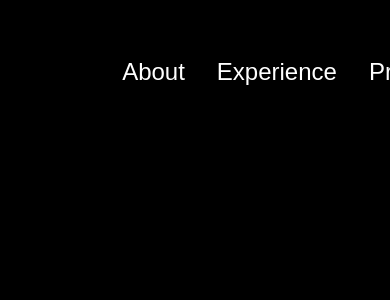
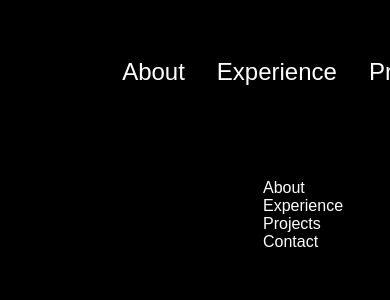
Before and after one commit to VimukthiMK/Portfolio-Vimukthi_Kulathilaka, a React (Create React App) app in the folder portfolio/: page / in a window 390 px wide. Shown: the top 300 px of the page. Built offline with nearby package versions, Linux system fonts and the light colour scheme.

Commit message:
Created hamburger navigation

```diff
--- a/portfolio/src/Components/Header.js
+++ b/portfolio/src/Components/Header.js
@@ -15,6 +15,25 @@ export default function Header() {
         </ul>
       </div>
     </nav>
+
+    {/* Hamburger Navigation */}
+
+    <nav id="hamburger-nav">
+      <div class="logo">Vimukthi</div>
+      <div class="hamburger-menu">
+        <div class="hamburger-icon" onclick="toggleMenu()">
+          <span></span>
+          <span></span>
+          <span></span>
+        </div>
+        <div class="menu-links">
+          <li><a href="#about" onclick="toggleMenu()">About</a></li>
+          <li><a href="#experience" onclick="toggleMenu()">Experience</a></li>
+          <li><a href="#projects" onclick="toggleMenu()">Projects</a></li>
+          <li><a href="#contact" onclick="toggleMenu()">Contact</a></li>
+        </div>
+      </div>
+    </nav>
       </>
   )
 }
```
